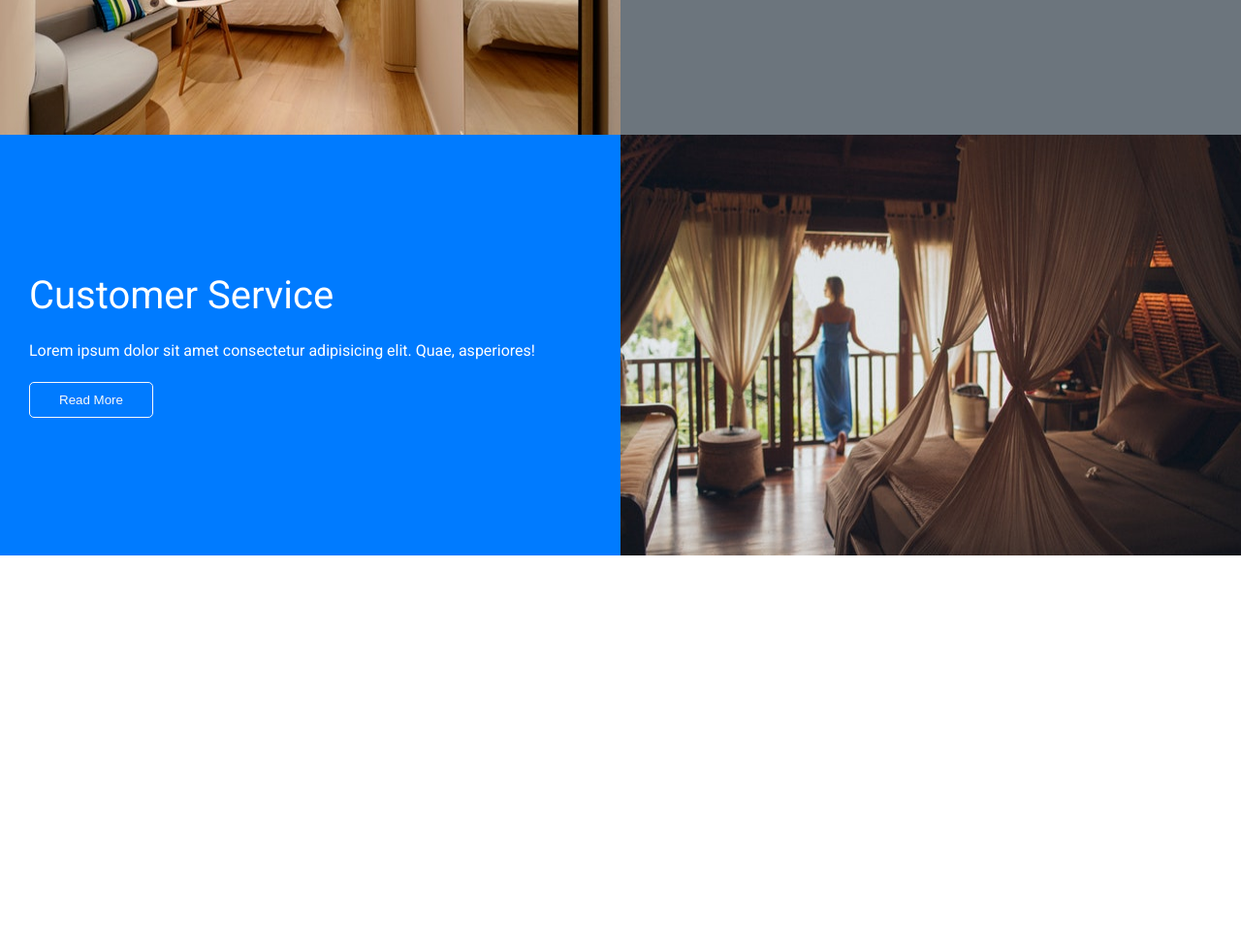
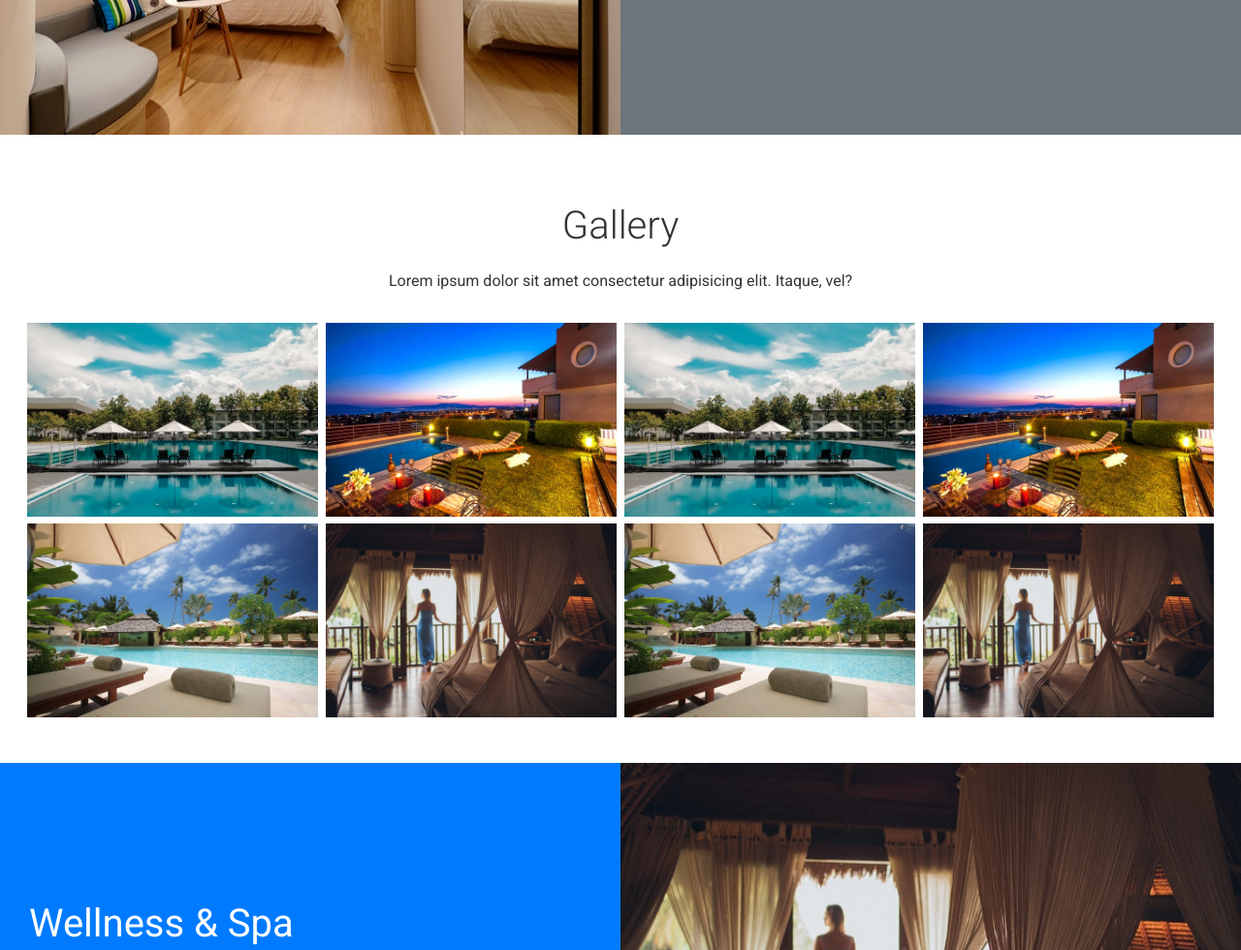
Before and after one commit to eyupgennc/css-journey, a plain HTML site: page CSS Flexbox/Practices/Hotel Site/index.html in a window 1280 px wide. Shown: the part 1400-2380 px from the top of the page at 97% size. Before the commit the page ends 1981 px from the top, so only its background shows below. Drawn offline with Linux system fonts and the light colour scheme.

Commit message:
gallery part of the project completed

```diff
--- a/CSS Flexbox/Practices/Hotel Site/css/style.css
+++ b/CSS Flexbox/Practices/Hotel Site/css/style.css
@@ -143,15 +143,17 @@ img {
 }
 
 /* about */
-#about {
+.about {
   color: #fff;
 }
 
-#about h2 {
+.about h2 {
   font-size: 4rem;
   font-weight: 400;
 }
 
-#about p {
+.about p {
   margin: 2rem 0;
 }
+
+/* gallery */
--- a/CSS Flexbox/Practices/Hotel Site/css/utils.css
+++ b/CSS Flexbox/Practices/Hotel Site/css/utils.css
@@ -182,3 +182,40 @@
   justify-content: center;
   padding: 3rem;
 }
+
+/* section */
+.section-header {
+  display: flex;
+  flex-direction: column;
+  align-items: center;
+  justify-content: center;
+  text-align: center;
+  padding: 3rem;
+}
+
+.section-header h2 {
+  font-size: 4rem;
+  margin: 2rem 0;
+}
+
+.section-padding {
+  padding: 2rem 2rem 4rem;
+}
+
+/* gallery */
+.gallery img:hover {
+  opacity: 0.8;
+  cursor: pointer;
+}
+
+/* flex-grid */
+.flex-grid .row {
+  display: flex;
+  flex-wrap: wrap;
+  padding: 0 0.4rem;
+}
+
+.flex-grid .column {
+  flex: 25%;
+  padding: 0 0.4rem;
+}
--- a/CSS Flexbox/Practices/Hotel Site/index.html
+++ b/CSS Flexbox/Practices/Hotel Site/index.html
@@ -79,7 +79,9 @@
           </div>
         </div>
       </section>
-      <section id="about" class="flex-columns">
+
+      <!-- about -->
+      <section id="about" class="about flex-columns">
         <div class="row">
           <div class="column">
             <div class="column1">
@@ -99,7 +101,37 @@
         </div>
       </section>
 
-      <section id="about" class="flex-columns flex-reverse">
+      <!-- gallery -->
+      <section id="gallery" class="gallery section-padding flex-grid">
+        <header class="section-header">
+          <h2>Gallery</h2>
+          <p>
+            Lorem ipsum dolor sit amet consectetur adipisicing elit. Itaque,
+            vel?
+          </p>
+        </header>
+        <div class="row">
+          <div class="column">
+            <img src="img/1.jpeg" alt="" />
+            <img src="img/2.jpeg" alt="" />
+          </div>
+          <div class="column">
+            <img src="img/3.jpeg" alt="" />
+            <img src="img/4.jpeg" alt="" />
+          </div>
+          <div class="column">
+            <img src="img/1.jpeg" alt="" />
+            <img src="img/2.jpeg" alt="" />
+          </div>
+          <div class="column">
+            <img src="img/3.jpeg" alt="" />
+            <img src="img/4.jpeg" alt="" />
+          </div>
+        </div>
+      </section>
+
+      <!-- about -->
+      <section class="about flex-columns flex-reverse">
         <div class="row">
           <div class="column">
             <div class="column1">
@@ -108,7 +140,7 @@
           </div>
           <div class="column">
             <div class="column2 bg-primary">
-              <h2>Customer Service</h2>
+              <h2>Wellness & Spa</h2>
               <p>
                 Lorem ipsum dolor sit amet consectetur adipisicing elit. Quae,
                 asperiores!
```
Also changed, not shown: CSS Flexbox/Practices/Hotel Site/img/1.jpeg (added), CSS Flexbox/Practices/Hotel Site/img/2.jpeg (added), CSS Flexbox/Practices/Hotel Site/img/3.jpeg (added), CSS Flexbox/Practices/Hotel Site/img/4.jpeg (added), CSS Flexbox/Practices/Hotel Site/img/contact.jpeg (added), CSS Flexbox/Practices/Hotel Site/img/p1.jpeg (added), CSS Flexbox/Practices/Hotel Site/img/p2.jpeg (added), CSS Flexbox/Practices/Hotel Site/img/p3.jpeg (added), CSS Flexbox/Practices/Hotel Site/img/room1.jpeg (added), CSS Flexbox/Practices/Hotel Site/img/room2.jpeg (added), CSS Flexbox/Practices/Hotel Site/img/room3.jpeg (added).
